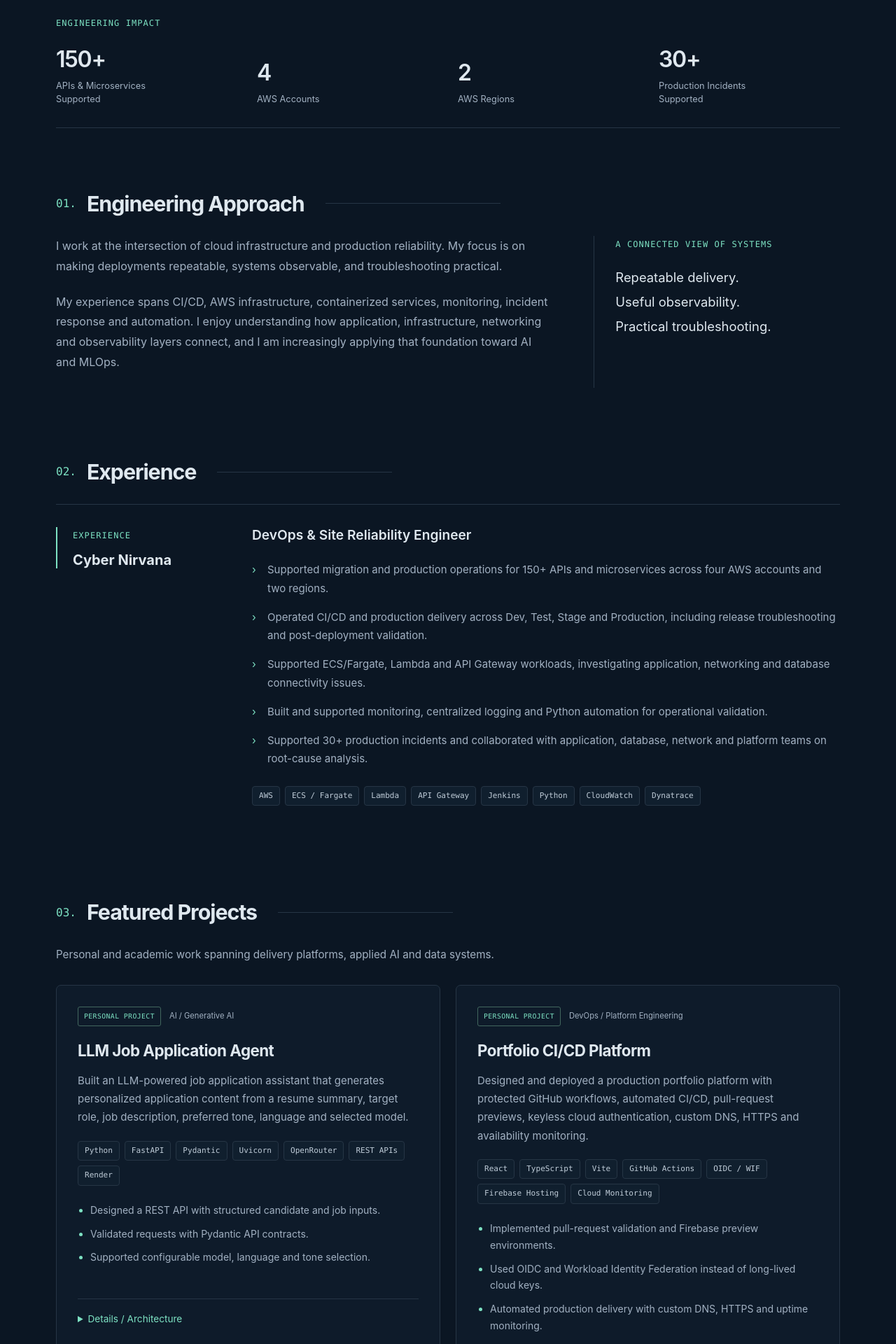
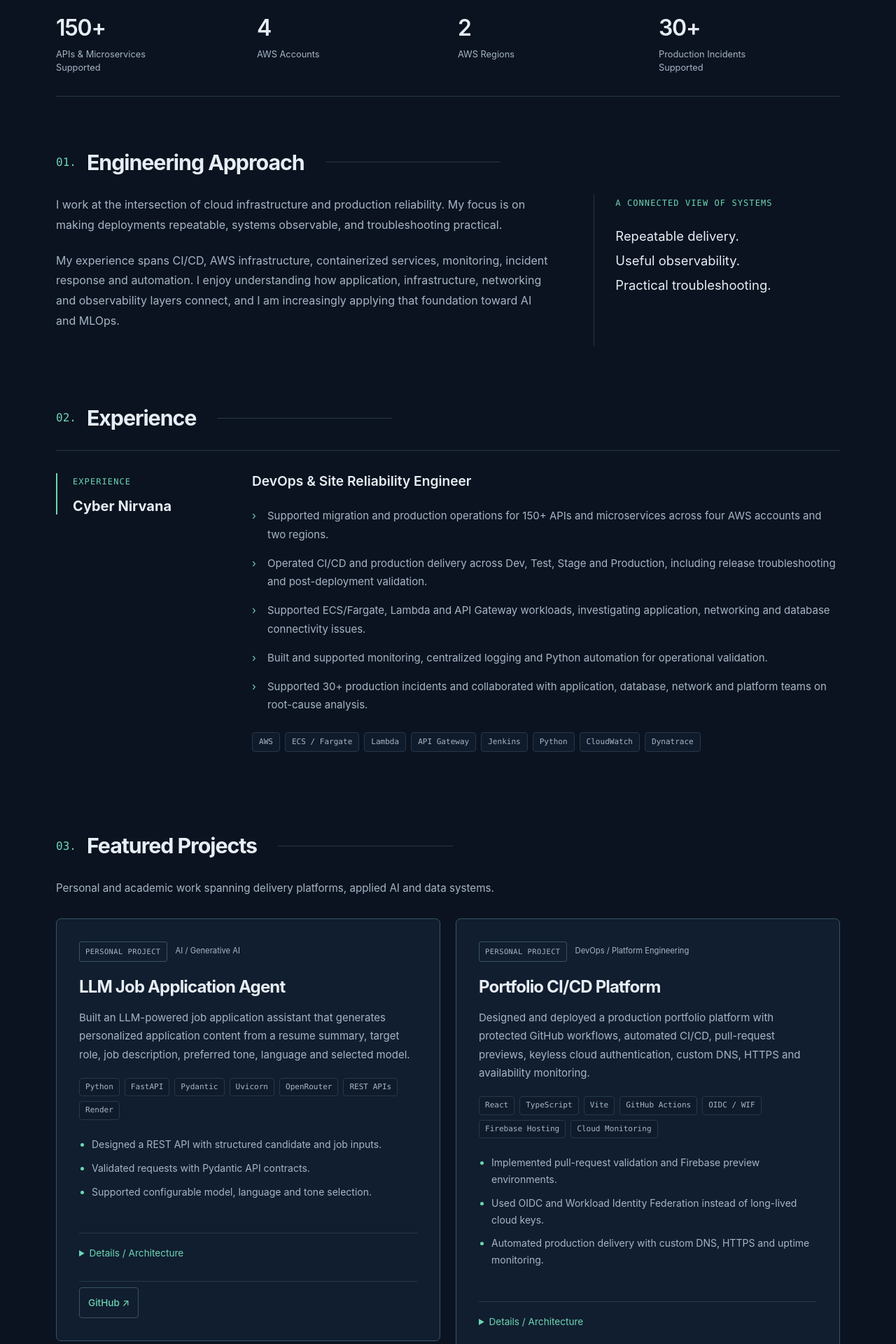
Before and after one commit to ramsrisaikotari/abhiram-portfolio, a React (Vite) app: page / in a window 1280 px wide. Shown: the part 880-2800 px from the top of the page at 70% size. Built offline with nearby package versions, Linux system fonts and the light colour scheme.

Commit message:
style: refine portfolio visual hierarchy

```diff
--- a/src/components/ProjectCard.tsx
+++ b/src/components/ProjectCard.tsx
@@ -18,7 +18,7 @@ export default function ProjectCard({
   ];
   return (
     <article
-      className={`project ${compact ? "project-compact" : ""} ${project.confidential ? "project-professional" : ""}`}
+      className={`project ${project.featured && !compact ? "project-featured" : ""} ${compact ? "project-compact" : ""} ${project.confidential ? "project-professional" : ""}`}
       aria-labelledby={`${project.slug}-title`}
     >
       <div className="project-meta">
@@ -41,7 +41,7 @@ export default function ProjectCard({
           ))}
         </ul>
       )}
-      {!compact && project.detail && (
+      {(!compact || project.confidential) && project.detail && (
         <details className="project-details">
           <summary>
             Details / Architecture
--- a/src/components/Projects.tsx
+++ b/src/components/Projects.tsx
@@ -52,11 +52,26 @@ export default function Projects() {
         </p>
         <div className="projects-grid case-grid">
           {projects
-            .filter((p) => p.kind === "professional-case-study")
+            .filter(
+              (p) =>
+                p.kind === "professional-case-study" &&
+                p.slug !== "test-reporting",
+            )
             .map((p) => (
               <ProjectCard key={p.slug} project={p} />
             ))}
         </div>
+        <section
+          className="additional-work"
+          aria-labelledby="additional-work-title"
+        >
+          <h3 id="additional-work-title">Additional Engineering Work</h3>
+          {projects
+            .filter((p) => p.slug === "test-reporting")
+            .map((p) => (
+              <ProjectCard key={p.slug} project={p} compact />
+            ))}
+        </section>
       </section>
       <section id="archive" className="section" aria-label="Project archive">
         <SectionHeading number="05">Project Archive</SectionHeading>
--- a/src/styles/global.css
+++ b/src/styles/global.css
@@ -5,16 +5,22 @@
     BlinkMacSystemFont,
     "Segoe UI",
     sans-serif;
-  color: #dfe8ef;
-  background: #0b1623;
+  color: var(--text);
+  background: var(--bg);
   font-synthesis: none;
   text-rendering: optimizeLegibility;
   -webkit-font-smoothing: antialiased;
-  --bg: #0b1623;
-  --text: #dfe8ef;
-  --muted: #a2b1c2;
-  --accent: #7de2c3;
-  --line: #263545;
+  --bg: #0b1320;
+  --surface: #111e2f;
+  --surface-elevated: #0f1b2b;
+  --surface-professional: #0d1928;
+  --text: #e7edf4;
+  --muted: #a6b5c5;
+  --accent: #6dd6b4;
+  --accent-hover: #8be3c6;
+  --line: #26384a;
+  --line-strong: #375365;
+  --section-space: 76px;
   --mono: "SFMono-Regular", Consolas, "Liberation Mono", monospace;
 }
 * {
@@ -59,8 +65,8 @@ ul {
   margin: 0;
 }
 ::selection {
-  background: #294f4a;
-  color: #fff;
+  background: var(--line-strong);
+  color: var(--text);
 }
 :focus-visible {
   outline: 2px solid var(--accent);
@@ -97,10 +103,10 @@ svg {
 }
 .button-solid {
   background: var(--accent);
-  color: #0b1623;
+  color: var(--bg);
 }
 .button-solid:hover {
-  background: #9becd5;
+  background: var(--accent-hover);
   transform: translateY(-2px);
 }
 .button-outline {
@@ -108,7 +114,7 @@ svg {
   color: var(--accent);
 }
 .button-outline:hover {
-  background: #7de2c310;
+  background: var(--surface-elevated);
   transform: translateY(-2px);
 }
 .icon-button {
@@ -142,8 +148,8 @@ svg {
   position: fixed;
   inset: 0 0 auto;
   z-index: 20;
-  background: var(--bg);
-  border-bottom: 1px solid #26354580;
+  background: var(--surface-elevated);
+  border-bottom: 1px solid var(--line);
 }
 .nav-shell {
   height: 100%;
@@ -236,7 +242,7 @@ main:focus {
   letter-spacing: -0.04em;
   font-weight: 600;
   margin-top: 18px;
-  color: #a2b1c2;
+  color: var(--muted);
 }
 .hero-description {
   max-width: 565px;
@@ -275,7 +281,7 @@ main:focus {
   margin-bottom: 18px;
   border: 1px solid var(--line);
   border-radius: 3px;
-  background: #0e1c2b;
+  background: var(--surface);
 }
 .system-node:not(:last-child)::after {
   content: "";
@@ -284,7 +290,7 @@ main:focus {
   left: 26px;
   width: 1px;
   height: 19px;
-  background: #42675e;
+  background: var(--line-strong);
 }
 .system-node svg {
   color: var(--accent);
@@ -302,7 +308,7 @@ main:focus {
   letter-spacing: 0.045em;
 }
 .node-cloud {
-  border-color: #48796d;
+  border-color: var(--line-strong);
 }
 .diagram-caption {
   font-family: var(--mono);
@@ -491,13 +497,13 @@ main:focus {
   padding: 32px;
   border: 1px solid var(--line);
   border-radius: 4px;
-  background: #0e1b2a;
+  background: var(--surface);
   transition:
     border-color 0.25s,
     transform 0.25s;
 }
 .project:hover {
-  border-color: #48796d;
+  border-color: var(--line-strong);
   transform: translateY(-4px);
 }
 .project-top {
@@ -510,7 +516,7 @@ main:focus {
 }
 .project-number {
   margin-left: auto;
-  color: #90a1b4;
+  color: var(--muted);
   font-family: var(--mono);
   font-size: 0.75rem;
 }
@@ -601,7 +607,7 @@ main:focus {
   transform: translateY(18px);
 }
 .resume-dialog {
-  background: #101f2e;
+  background: var(--surface-elevated);
   color: var(--text);
   padding: 40px;
   border: 1px solid var(--line);
@@ -660,7 +666,7 @@ main:focus {
     top: 75px;
     left: 0;
     right: 0;
-    background: #0e1b2a;
+    background: var(--surface);
     border-bottom: 1px solid var(--line);
     padding: 20px 6% 28px;
     align-items: stretch;
@@ -878,8 +884,8 @@ main > * {
 }
 .hero {
   min-height: auto;
-  padding-top: 170px;
-  padding-bottom: 105px;
+  padding-top: 142px;
+  padding-bottom: 88px;
   grid-template-columns: minmax(0, 1fr) 250px;
   gap: 50px;
 }
@@ -919,8 +925,8 @@ main > * {
   bottom: 10px;
 }
 .section {
-  padding-top: 90px;
-  padding-bottom: 12px;
+  padding-top: var(--section-space);
+  padding-bottom: 8px;
 }
 .section-heading {
   margin-bottom: 28px;
@@ -946,9 +952,15 @@ main > * {
   margin: 0;
 }
 .impact dl > div {
-  display: flex;
-  flex-direction: column-reverse;
+  display: grid;
+  grid-template-rows: auto 1fr;
   gap: 9px;
+}
+.impact dt {
+  grid-row: 2;
+}
+.impact dd {
+  grid-row: 1;
 }
 .impact dt {
   font-size: 0.8rem;
@@ -985,10 +997,10 @@ main > * {
 }
 .tags li {
   border: 1px solid var(--line);
-  background: #101f2e;
+  background: var(--surface-elevated);
   border-radius: 4px;
   padding: 5px 9px;
-  color: #becbd7;
+  color: var(--muted);
   font-family: var(--mono);
   font-size: 0.69rem;
   line-height: 1.5;
@@ -1017,7 +1029,7 @@ main > * {
   border: 1px solid var(--line);
   padding: 22px;
   border-radius: 6px;
-  background: #0e1b2a;
+  background: var(--surface);
 }
 .skill-group h3 {
   line-height: 1.4;
@@ -1036,11 +1048,11 @@ main > * {
   border-radius: 7px;
   min-width: 0;
   transition: border-color 0.2s;
-  background: #0e1b2a;
+  background: var(--surface);
 }
 .project:hover {
   transform: none;
-  border-color: #48796d;
+  border-color: var(--line-strong);
 }
 .project-meta {
   display: flex;
@@ -1055,11 +1067,11 @@ main > * {
 .type-badge {
   font-family: var(--mono);
   text-transform: uppercase;
-  font-size: 0.61rem;
+  font-size: 0.65rem;
   letter-spacing: 0.045em;
   padding: 5px 8px;
-  border: 1px solid #42675e;
-  color: var(--accent);
+  border: 1px solid var(--line-strong);
+  color: var(--muted);
   border-radius: 3px;
 }
 .project h3 {
@@ -1097,7 +1109,7 @@ main > * {
   min-height: 48px;
 }
 .project-details summary:hover {
-  color: #b3f1df;
+  color: var(--accent-hover);
 }
 .detail-content {
   padding-top: 20px;
@@ -1120,11 +1132,11 @@ main > * {
   padding-left: 12px;
 }
 .project-professional {
-  background: #0c1926;
+  background: var(--surface-professional);
 }
 .project-professional .type-badge {
-  color: #c4d0dd;
-  border-color: #45576b;
+  color: var(--muted);
+  border-color: var(--line-strong);
 }
 .project-links {
   display: flex;
@@ -1168,12 +1180,12 @@ main > * {
   min-width: 0;
 }
 .flow-node {
-  border: 1px solid #3b5363;
+  border: 1px solid var(--line-strong);
   border-radius: 4px;
   padding: 8px 10px;
   font-size: 0.72rem;
   line-height: 1.5;
-  background: #122333;
+  background: var(--surface-elevated);
   overflow-wrap: anywhere;
   min-width: 0;
 }
@@ -1233,8 +1245,8 @@ main > * {
   gap: 8px;
 }
 .contact {
-  padding-top: 115px;
-  padding-bottom: 90px;
+  padding-top: var(--section-space);
+  padding-bottom: var(--section-space);
 }
 @media (max-width: 1100px) {
   .hero {
@@ -1251,7 +1263,7 @@ main > * {
 @media (max-width: 900px) {
   .hero {
     grid-template-columns: 1fr;
-    padding-top: 145px;
+    padding-top: 128px;
   }
   .hero h1 {
     font-size: clamp(2.7rem, 7vw, 4rem);
@@ -1275,8 +1287,8 @@ main > * {
 @media (max-width: 600px) {
   .hero {
     min-height: auto;
-    padding-top: 125px;
-    padding-bottom: 120px;
+    padding-top: 114px;
+    padding-bottom: 98px;
   }
   .hero h1 {
     font-size: clamp(2.5rem, 9vw, 3.5rem);
@@ -1301,8 +1313,8 @@ main > * {
   .impact dt {
     font-size: 0.75rem;
   }
-  .section {
-    padding-top: 70px;
+  :root {
+    --section-space: 60px;
   }
   .about-layout {
     grid-template-columns: 1fr;
@@ -1343,7 +1355,77 @@ main > * {
     max-width: 70px;
   }
   .contact {
-    padding-top: 80px;
-    padding-bottom: 70px;
+    padding-top: var(--section-space);
+    padding-bottom: var(--section-space);
   }
 }
+
+/* Restrained emphasis: featured work, supporting professional work, archive. */
+.project-featured {
+  border-color: var(--line-strong);
+  padding: 32px;
+}
+.project-featured h3 {
+  font-size: 1.5rem;
+  letter-spacing: -0.035em;
+}
+.project-featured:hover {
+  border-color: var(--muted);
+}
+.project-links {
+  gap: 12px;
+}
+.project-links a {
+  padding: 0 12px;
+  border: 1px solid var(--line-strong);
+  border-radius: 4px;
+  font-weight: 500;
+}
+.project-links a:hover {
+  color: var(--accent-hover);
+  background: var(--surface-elevated);
+}
+.skill-group {
+  background: var(--surface-elevated);
+}
+.tags li {
+  padding: 4px 8px;
+}
+.additional-work {
+  margin-top: 30px;
+  padding-top: 26px;
+  border-top: 1px solid var(--line);
+}
+.additional-work > h3 {
+  font-size: 1rem;
+  font-weight: 600;
+  margin-bottom: 18px;
+}
+.additional-work .project {
+  max-width: 840px;
+}
+.additional-work .project-meta {
+  margin-bottom: 12px;
+}
+.additional-work .project-details {
+  margin-top: 16px;
+}
+.archive-grid .project {
+  background: var(--surface-elevated);
+}
+.archive-grid .project-meta {
+  margin-bottom: 14px;
+}
+.archive-grid .project-description {
+  margin-bottom: 16px;
+}
+@media (max-width: 900px) {
+  .project-featured {
+    padding: 26px;
+  }
+}
+@media (max-width: 600px) {
+  .project-featured h3 {
+    font-size: 1.35rem;
+  }
+}
```
